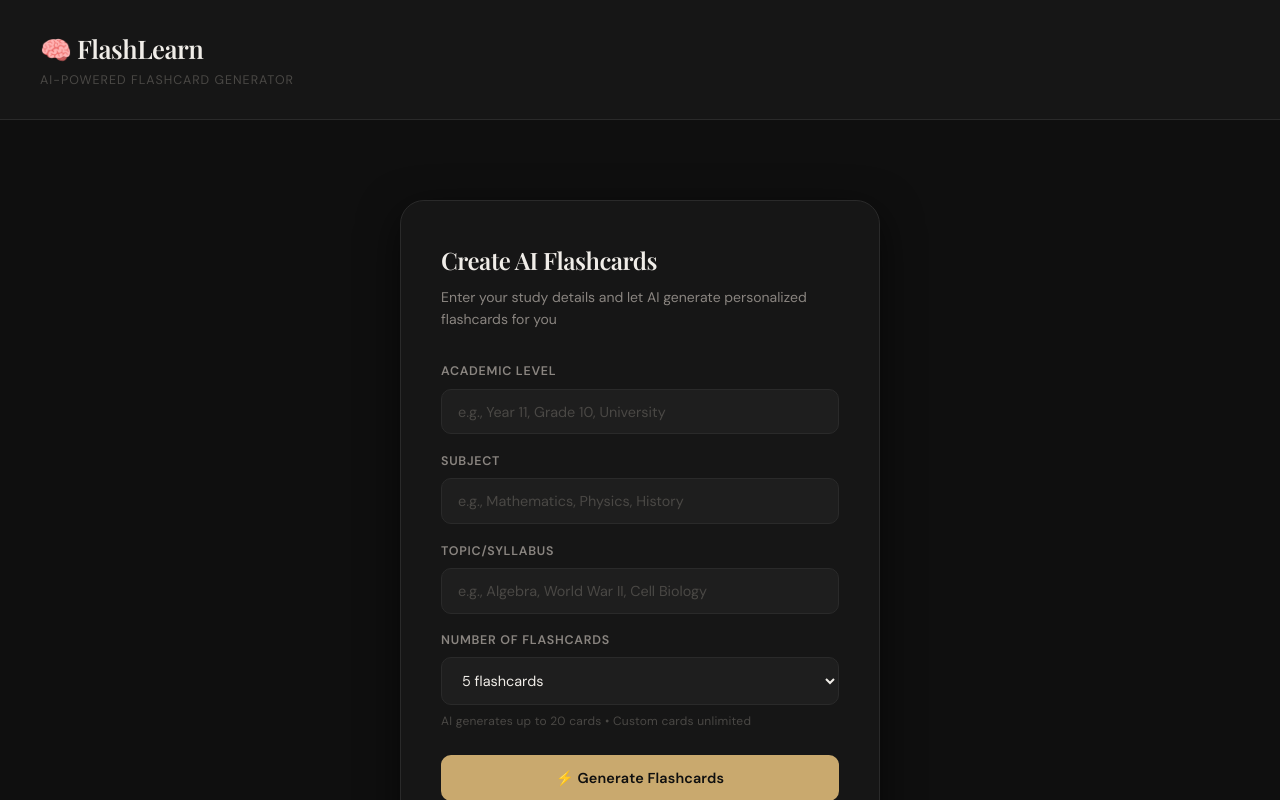
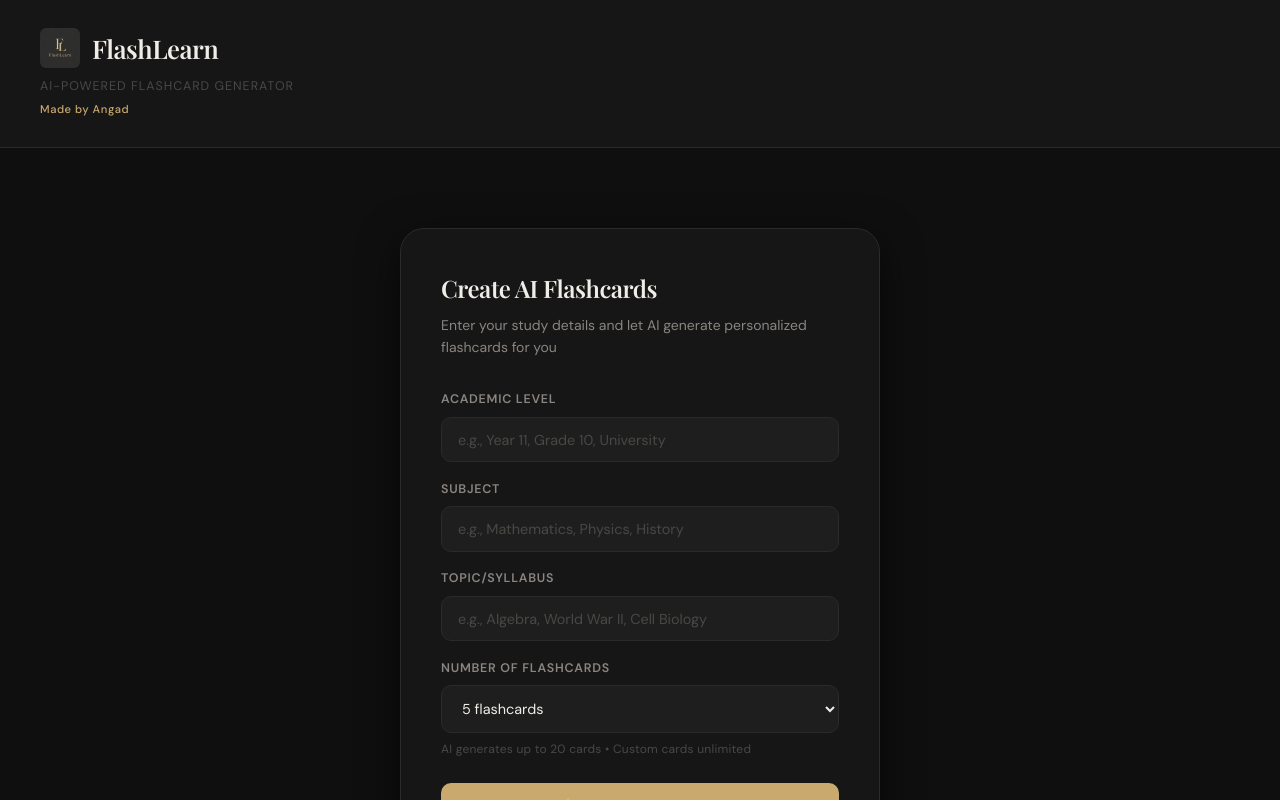
Before and after one commit to AngadOnTop/FlashLearn, a React (Vite) app: page / in a window 1280 px wide. Shown: the top 800 px of the page. Built offline with nearby package versions, Linux system fonts and the light colour scheme.

Commit message:
logo and favicom

```diff
--- a/index.html
+++ b/index.html
@@ -2,10 +2,10 @@
 <html lang="en">
   <head>
     <meta charset="UTF-8" />
-    <link rel="icon" type="image/svg+xml" href="/favicon.svg" />
+    <link rel="icon" type="image/x-icon" href="/src/assets/ICO Converter Favicon (1).ico" />
     <meta name="viewport" content="width=device-width, initial-scale=1.0" />
     <title>FlashLearn - AI-Powered Flashcard Generator</title>
-    <meta name="description" content="Generate personalized flashcards with AI for any subject and topic" />
+    <meta name="description" content="Generate AI-powered flashcards for any subject or topic. Perfect for students and learners." />
   </head>
   <body>
     <div id="root"></div>
--- a/src/App.jsx
+++ b/src/App.jsx
@@ -221,8 +221,12 @@ function App() {
     <div className="app">
       <header className="app-header">
         <div className="logo">
-          <h1>🧠 FlashLearn</h1>
+          <div className="logo-container">
+            <img src="/src/assets/logo.png" alt="FlashLearn Logo" className="logo-image" />
+            <h1>FlashLearn</h1>
+          </div>
           <p className="tagline">AI-Powered Flashcard Generator</p>
+          <p className="made-by">Made by Angad</p>
         </div>
       </header>
 
--- a/src/index.css
+++ b/src/index.css
@@ -69,12 +69,27 @@ body {
   background: var(--surface);
 }
 
+.logo-container {
+  display: flex;
+  align-items: center;
+  gap: 0.75rem;
+  margin-bottom: 0.5rem;
+}
+
+.logo-image {
+  width: 2.5rem;
+  height: 2.5rem;
+  object-fit: contain;
+  border-radius: var(--radius-sm);
+}
+
 .logo h1 {
   font-family: 'Playfair Display', serif;
   font-size: 1.6rem;
   font-weight: 600;
   color: var(--text-primary);
   letter-spacing: -0.02em;
+  margin: 0;
 }
 
 .logo h1 span {
@@ -87,7 +102,15 @@ body {
   letter-spacing: 0.08em;
   text-transform: uppercase;
   font-weight: 400;
-  margin-top: 2px;
+  margin: 0 0 0.25rem 0;
+}
+
+.made-by {
+  font-size: 0.7rem;
+  color: var(--accent);
+  font-weight: 500;
+  margin: 0;
+  letter-spacing: 0.05em;
 }
 
 /* ─── Generator Section ──────────────────────────── */
```
Also changed, not shown: src/assets/logo.png (added), 1 other file (tests, documents, lock files or other folders).
